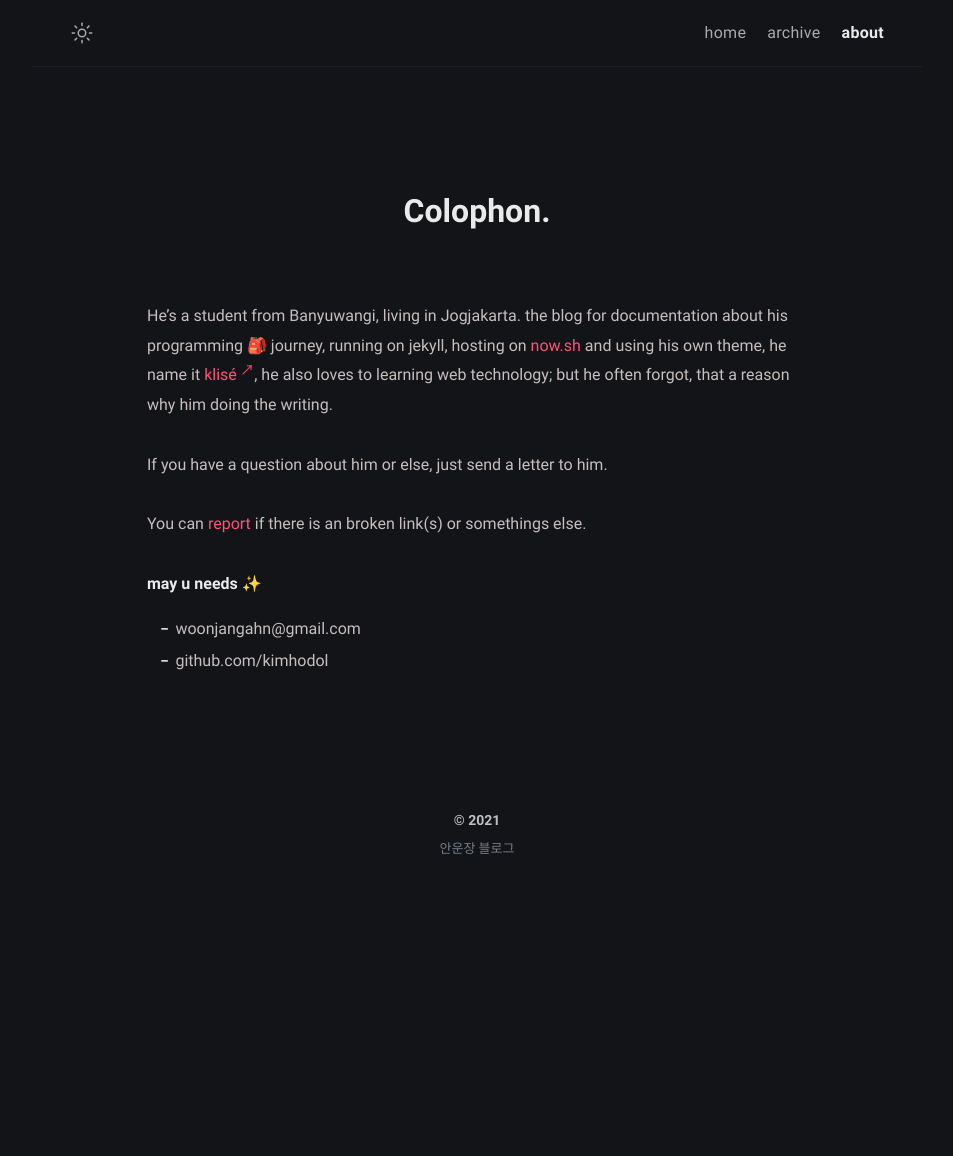
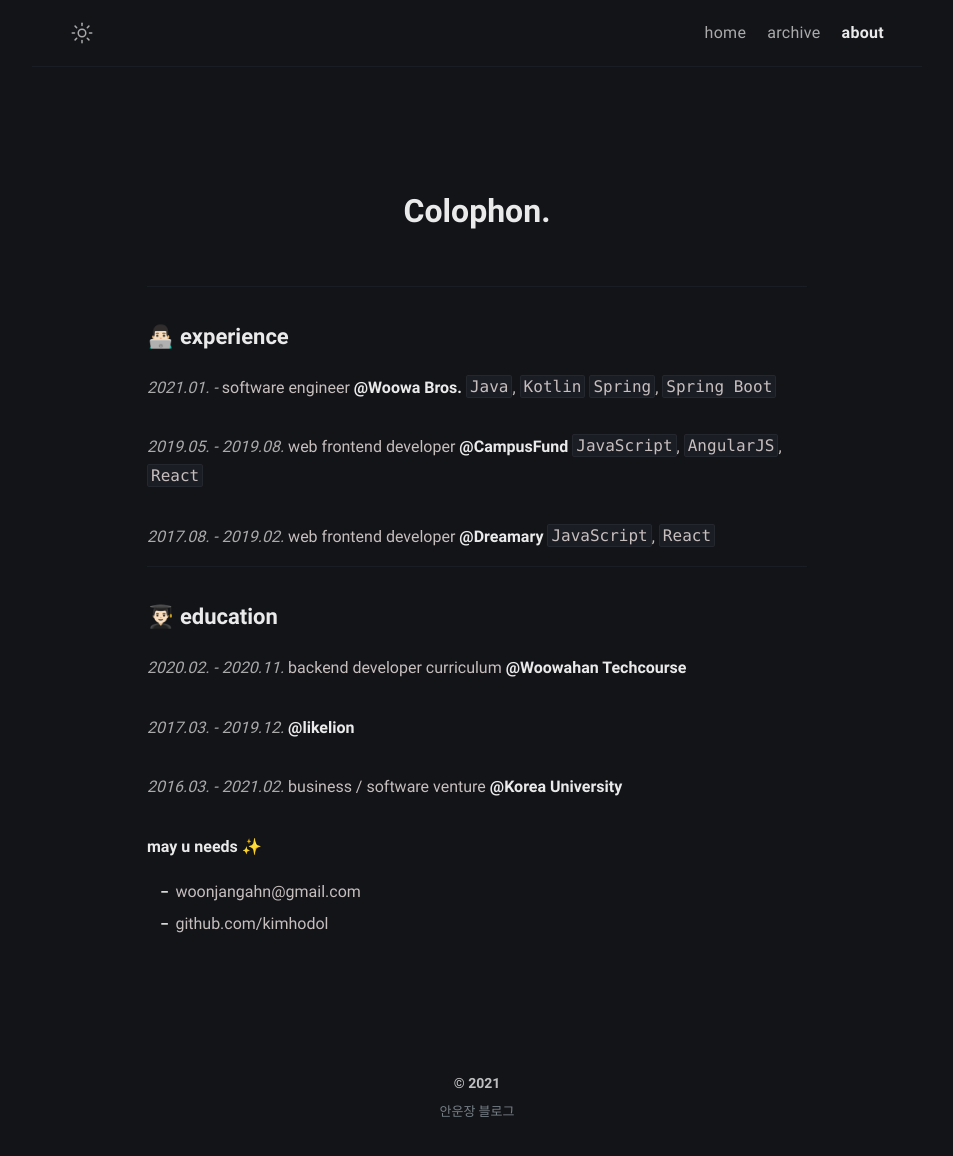
Before and after one commit to kimhodol/hodol-aa96c, a Jekyll site: the page built from about.md, in a window 1280 px wide. Shown: the whole page, without its empty margins (163-1116 px from the left). Built offline with Jekyll 4.4.1, drawn with Linux system fonts in a browser that asks for light colours; before the commit the page ends 900 px from its top, so only the background shows below that.

Commit message:
about.md: changed

```diff
--- a/about.md
+++ b/about.md
@@ -6,11 +6,38 @@ excerpt: Hello peeps, I'm student of computer science from Banyuwangi, living in
 comments: false
 ---
 
-He's a student from Banyuwangi, living in Jogjakarta. the blog for documentation about his programming 🎒 journey, running on jekyll, hosting on [now.sh](http://now.sh) and using his own theme, he name it <a href="https://github.com/piharpi/jekyll-klise" target="_blank" rel="noopener">klisé</a>, he also loves to learning web technology; but he often forgot, that a reason why him doing the writing.
+---
+## 👨🏻‍💻 experience
 
-If you have a question about him or else, just send a letter to him.
+<span style="color: #aaa">_2021.01. -_</span>
+software engineer
+[**@Woowa Bros.**](https://woowahan.com/)
+`Java`, `Kotlin` `Spring`, `Spring Boot`
 
-You can [report](http://github.com/piharpi/jekyll-klise/issues/new) if there is an broken link(s) or somethings else.
+<span style="color: #aaa">_2019.05. - 2019.08._</span>
+web frontend developer
+[**@CampusFund**](https://campusfund.net/)
+`JavaScript`, `AngularJS`, `React`
+
+<span style="color: #aaa">_2017.08. - 2019.02._</span>
+web frontend developer
+[**@Dreamary**](https://www.dreamary.net/)
+`JavaScript`, `React`
+
+---
+
+## 👨🏻‍🎓 education
+
+<span style="color: #aaa">_2020.02. - 2020.11._</span>
+backend developer curriculum
+[**@Woowahan Techcourse**](https://woowacourse.github.io/)
+
+<span style="color: #aaa">_2017.03. - 2019.12._</span>
+[**@likelion**](https://www.facebook.com/LikelionKU)
+
+<span style="color: #aaa">_2016.03. - 2021.02._</span>
+business / software venture
+**@Korea University**
 
 **may u needs ✨**
 
```
